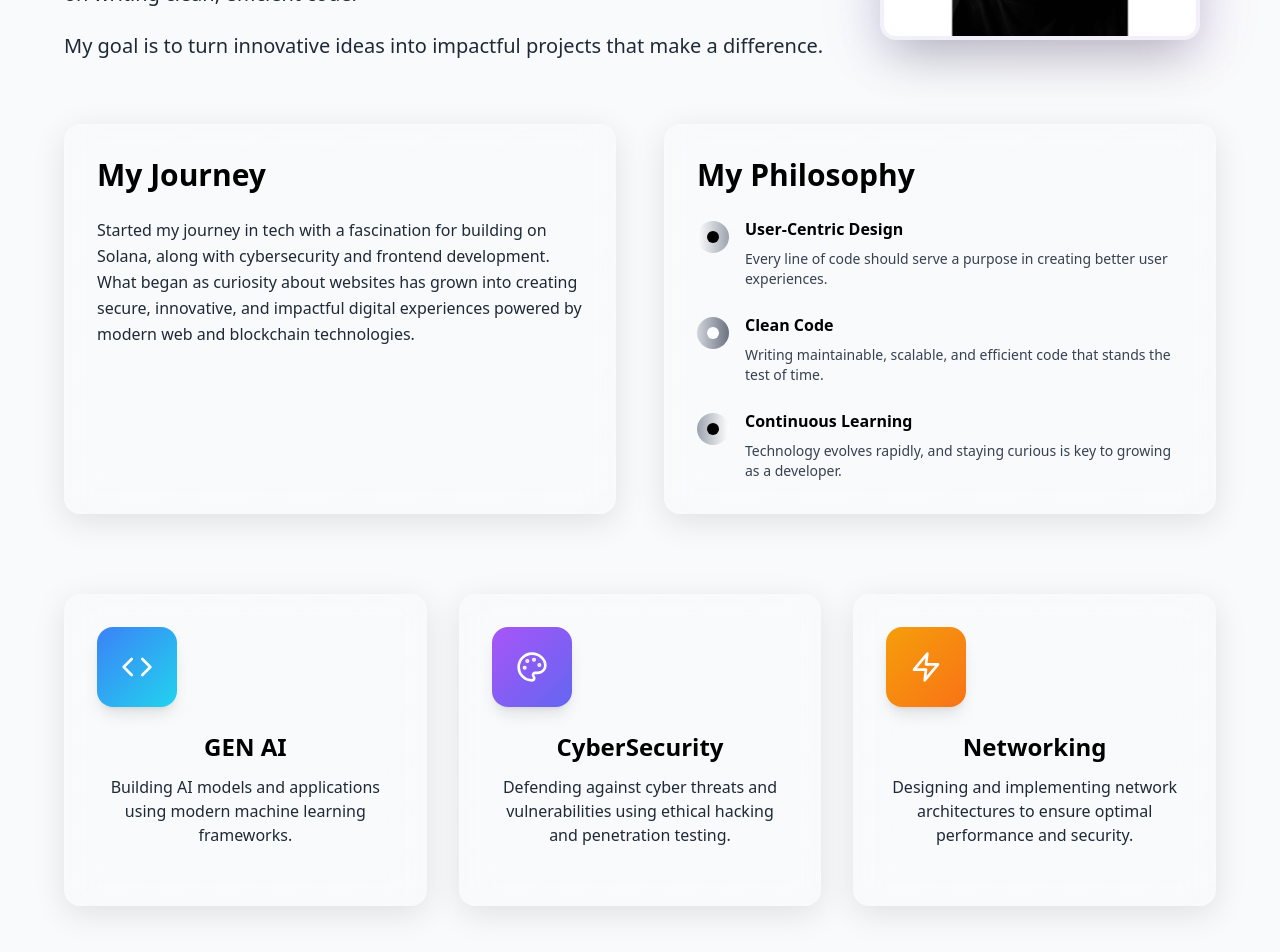
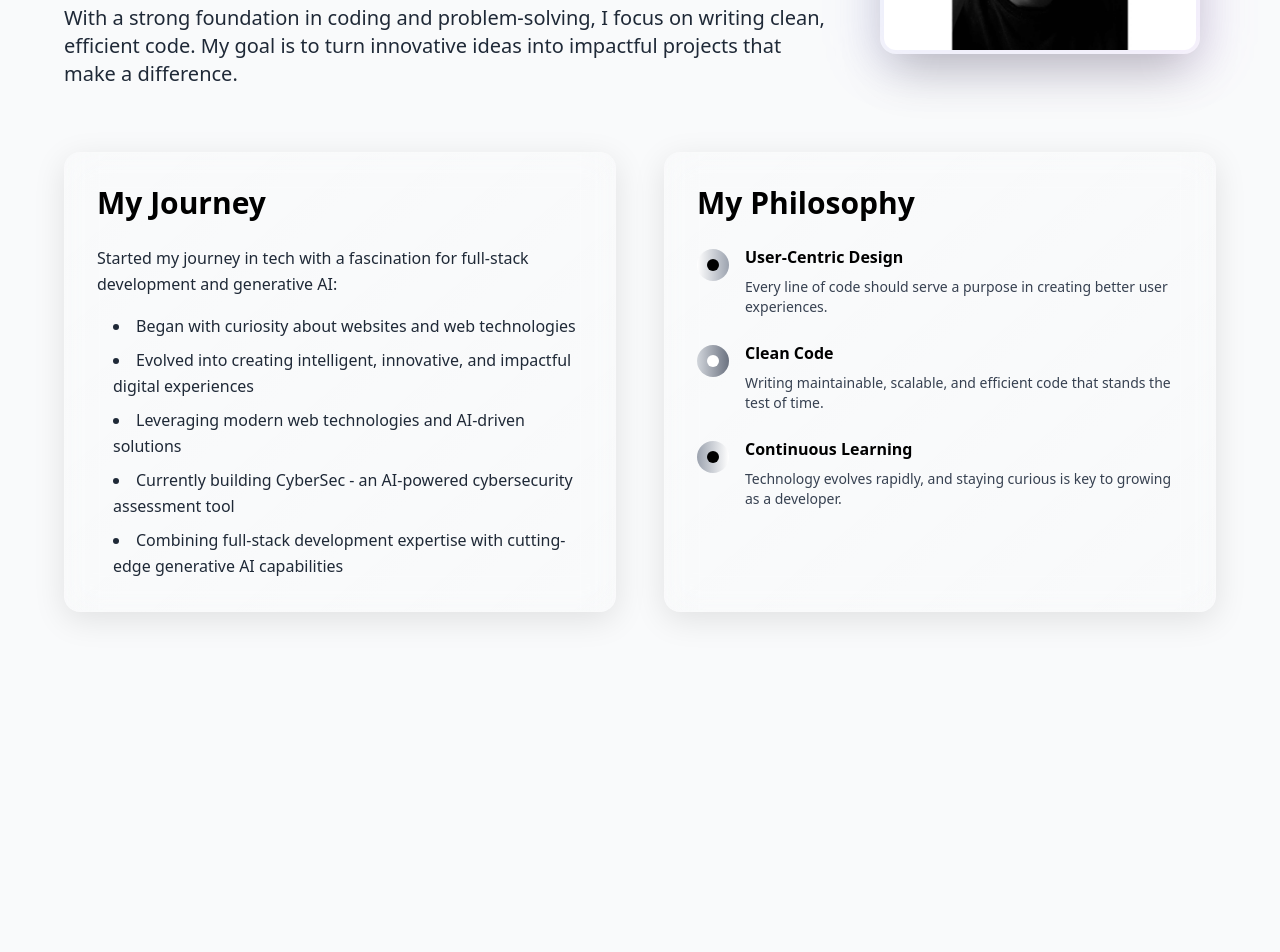
Before and after one commit to Yash7256/Portfolio, a React (Vite) app: page /about in a window 1280 px wide. Shown: the part 404-1356 px from the top of the page. After the commit the page ends 1240 px from the top, so only its background shows below. Built offline with nearby package versions, Linux system fonts and the light colour scheme.

Commit message:
fix: change certificate view to download functionality

```diff
--- a/src/pages/About.tsx
+++ b/src/pages/About.tsx
@@ -5,30 +5,6 @@ import FloatingCard from '../components/ui/FloatingCard';
 import { AnimatedSectionHeading } from '../components/ui/AnimatedSectionHeading';
 
 const About: React.FC = () => {
-  const features = [
-    {
-      icon: Code,
-      title: 'GEN AI',
-      description: 'Building AI models and applications using modern machine learning frameworks.',
-      iconBg: 'from-blue-500 to-cyan-400',
-      hoverGradient: 'from-blue-600/20 to-cyan-500/20'
-    },
-    {
-      icon: Palette,
-      title: 'CyberSecurity',
-      description: 'Defending against cyber threats and vulnerabilities using ethical hacking and penetration testing.',
-      iconBg: 'from-purple-500 to-indigo-500',
-      hoverGradient: 'from-purple-600/20 to-indigo-600/20'
-    },
-    {
-      icon: Zap,
-      title: 'Networking',
-      description: 'Designing and implementing network architectures to ensure optimal performance and security.',
-      iconBg: 'from-amber-500 to-orange-500',
-      hoverGradient: 'from-amber-600/20 to-orange-600/20'
-    }
-  ];
-
   return (
     <div className="min-h-screen py-12 sm:py-16 md:py-20 px-4 overflow-x-hidden relative">
       <div className="max-w-6xl mx-auto">
@@ -46,15 +22,15 @@ const About: React.FC = () => {
               </p>
 
               <p className="text-base sm:text-lg text-gray-800 leading-relaxed">
-                I'm a 3rd-year Computer Engineering student with a passion for blockchain, cybersecurity, and frontend development.
+               I'm a 3rd-year Computer Engineering student with a passion for full-stack development and generative AI.
               </p>
 
               <p className="text-lg sm:text-xl text-gray-800 leading-relaxed">
-                I enjoy exploring modern web technologies and building secure, innovative digital solutions. With a strong foundation in coding and problem-solving, I focus on writing clean, efficient code.
+                I enjoy exploring modern web technologies and building intelligent, innovative digital solutions.
               </p>
 
               <p className="text-lg sm:text-xl text-gray-800 leading-relaxed">
-                My goal is to turn innovative ideas into impactful projects that make a difference.
+                With a strong foundation in coding and problem-solving, I focus on writing clean, efficient code. My goal is to turn innovative ideas into impactful projects that make a difference.
               </p>
             </div>
           </motion.div>
@@ -83,8 +59,15 @@ const About: React.FC = () => {
             <h3 className="text-2xl md:text-3xl font-bold text-black mb-4 md:mb-6">My Journey</h3>
             <div className="space-y-4 text-gray-800 leading-relaxed">
               <p>
-                Started my journey in tech with a fascination for building on Solana, along with cybersecurity and frontend development. What began as curiosity about websites has grown into creating secure, innovative, and impactful digital experiences powered by modern web and blockchain technologies.
+                Started my journey in tech with a fascination for full-stack development and generative AI:
               </p>
+              <ul className="list-disc list-inside space-y-2 ml-4">
+                <li>Began with curiosity about websites and web technologies</li>
+                <li>Evolved into creating intelligent, innovative, and impactful digital experiences</li>
+                <li>Leveraging modern web technologies and AI-driven solutions</li>
+                <li>Currently building CyberSec - an AI-powered cybersecurity assessment tool</li>
+                <li>Combining full-stack development expertise with cutting-edge generative AI capabilities</li>
+              </ul>
             </div>
           </FloatingCard>
 
@@ -130,32 +113,6 @@ const About: React.FC = () => {
             </div>
           </FloatingCard>
         </div>
-
-        {/* Features Grid */}
-        <div className="grid grid-cols-1 sm:grid-cols-2 lg:grid-cols-3 gap-4 sm:gap-6 md:gap-8 mt-12 sm:mt-16 md:mt-20">
-          {features.map((feature, index) => {
-            const IconComponent = feature.icon;
-            return (
-              <FloatingCard
-                key={index}
-                className="p-6 md:p-8 h-full flex flex-col items-center text-center"
-                hoverGradient={feature.hoverGradient}
-                delay={index * 0.1}
-              >
-                <div className={`w-16 h-16 md:w-20 md:h-20 rounded-2xl mb-4 md:mb-6 flex items-center justify-center bg-gradient-to-br ${feature.iconBg} shadow-lg`}>
-                  <IconComponent className="w-6 h-6 md:w-8 md:h-8 text-white" />
-                </div>
-                <h3 className="text-xl md:text-2xl font-bold text-black mb-2 md:mb-3">
-                  {feature.title}
-                </h3>
-                <p className="text-gray-800 leading-relaxed flex-grow text-sm md:text-base">
-                  {feature.description}
-                </p>
-                <div className="mt-4 md:mt-6 w-8 h-0.5 bg-gray-800 rounded-full opacity-0 group-hover:opacity-100 transition-opacity duration-300" />
-              </FloatingCard>
-            );
-          })}
-        </div>
       </div>
     </div>
   );
--- a/src/pages/ExperienceDetail.tsx
+++ b/src/pages/ExperienceDetail.tsx
@@ -136,14 +136,24 @@ const ExperienceDetail: React.FC = () => {
 
           {experience.certificateLink && (
             <HoverBorderGradientButton
-              as="a"
-              href={experience.certificateLink}
-              target="_blank"
-              rel="noopener noreferrer"
+              as="button"
+              onClick={(e) => {
+                e.preventDefault();
+                // Convert view URL to download URL for Google Drive
+                const downloadUrl = experience.certificateLink.replace('export=view', 'export=download');
+                // Create a temporary link and trigger download
+                const link = document.createElement('a');
+                link.href = downloadUrl;
+                link.download = experience.certificateName || 'certificate';
+                link.target = '_blank';
+                document.body.appendChild(link);
+                link.click();
+                document.body.removeChild(link);
+              }}
               className="text-sm font-medium text-gray-900 dark:text-white py-2 px-4 md:py-2.5 md:px-5 w-auto min-w-[140px] md:min-w-[180px] justify-center"
               containerClassName="rounded-full"
             >
-              View Certificate
+              Download Certificate
             </HoverBorderGradientButton>
           )}
         </motion.div>
```
